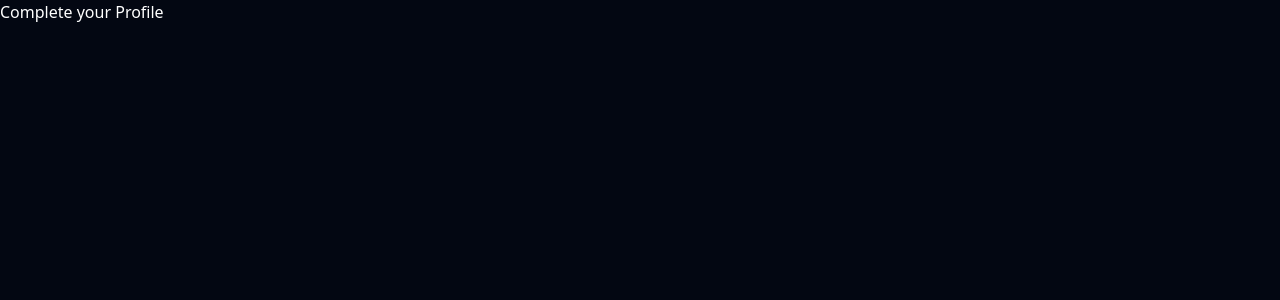
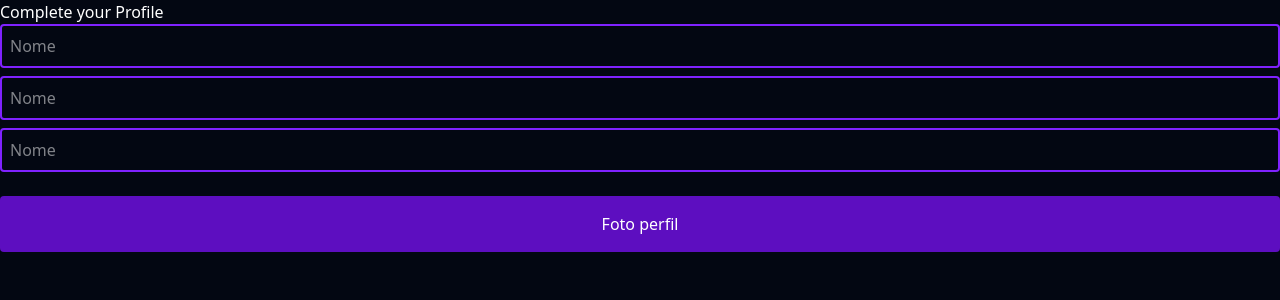
Before and after one commit to Phillipml/pingMe, a Next.js app in the folder frontend/: page /complete-profile in a window 1280 px wide. Shown: the top 300 px of the page. Built offline with nearby package versions, Linux system fonts and the light colour scheme; no server answers.

Commit message:
complete-profile page created

```diff
--- a/frontend/app/complete-profile/page.tsx
+++ b/frontend/app/complete-profile/page.tsx
@@ -1,3 +1,15 @@
+import Button from "@/components/ui/Button";
+import Input from "@/components/ui/Input";
+
 export default function CompleteProfile(){
-    return(<div><h2>Complete your Profile</h2></div>)
+    return(<div>
+        <h2>Complete your Profile</h2>
+        <form className="grid">
+            <Input placeholder="Nome"/>
+            <Input placeholder="Nome"/>
+            <Input placeholder="Nome"/>
+            <Button>Foto perfil</Button>
+            </form>
+            </div>
+        )
 }
--- a/frontend/app/page.tsx
+++ b/frontend/app/page.tsx
@@ -1,13 +1,15 @@
-import { cookies } from "next/headers";
-import { redirect } from "next/navigation";
+//import { cookies } from "next/headers";
+//import { redirect } from "next/navigation";
+import CompleteProfile from "./complete-profile/page";
 
 export default async function Home() {
-  const cookieStore = await cookies()
-  const accessToken = cookieStore.get("accessToken")
-  const refreshToken = cookieStore.get("refreshToken")
-  if(!accessToken || !refreshToken) {
-     redirect("/login")
-  } else {
-    redirect("/feed")
-  }
+  // const cookieStore = await cookies()
+  // const accessToken = cookieStore.get("accessToken")
+  // const refreshToken = cookieStore.get("refreshToken")
+  // if(!accessToken || !refreshToken) {
+  //    redirect("/login")
+  // } else {
+  //   redirect("/feed")
+  // }
+  return (<CompleteProfile/>)
 }
```
